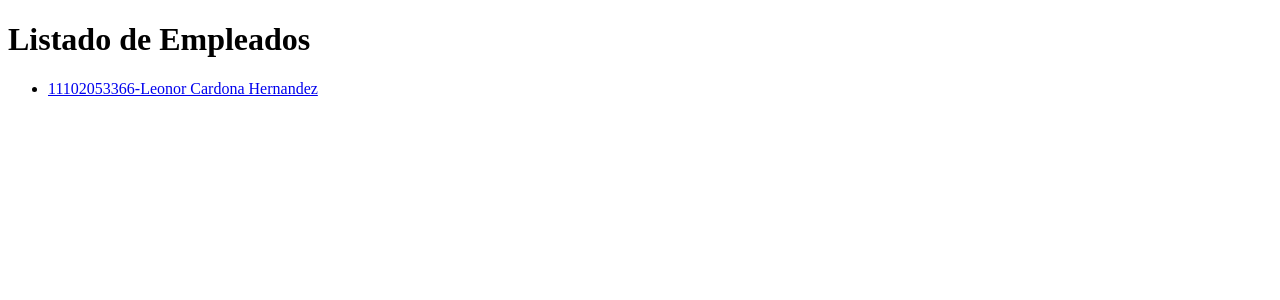
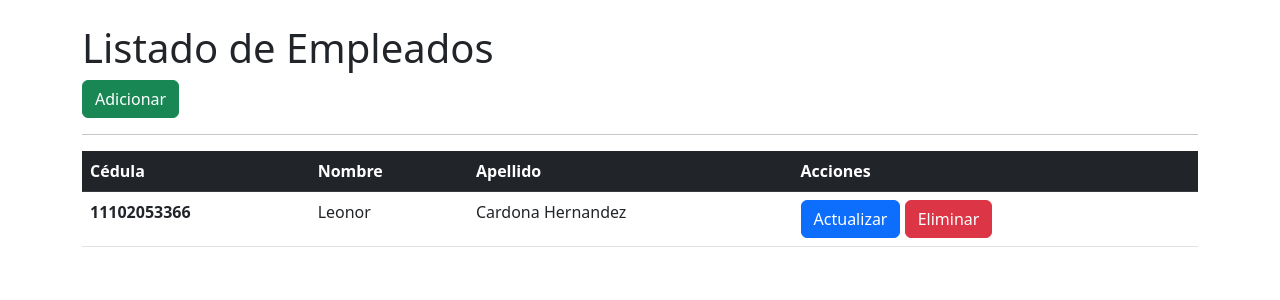
Before and after one commit to apachecoo/level2Employee, a PHP site: page / in a window 1280 px wide. Shown: the top 300 px of the page. Run offline with PHP 8.4, Linux system fonts and the light colour scheme; data comes from the database, SQL or seed files in the repository.

Commit message:
mejoras reto

```diff
--- a/src/controllers/EmployeeController.php
+++ b/src/controllers/EmployeeController.php
@@ -21,4 +21,14 @@ class EmployeeController
         $employee = EmployeeModel::find($id);
         require_once('./views/employee/show.php');
     }
+
+    public function delete()
+    {
+        //Your code
+    }
+
+    public function edit()
+    {
+        //Your code
+    }
 }
--- a/src/index.php
+++ b/src/index.php
@@ -2,7 +2,6 @@
 
 require_once('models/EmployeeModel.php');
 require_once('controllers/EmployeeController.php');
-
 if (isset($_GET['controller']) && isset($_GET['action'])) {
     $controller = $_GET['controller'];
     $action = $_GET['action'];
@@ -10,8 +9,6 @@ if (isset($_GET['controller']) && isset($_GET['action'])) {
     $controller = 'EmployeeController';
     $action = 'index';
 }
-
 require_once('controllers/' . $controller . '.php');
-
 $controller = new $controller();
 $controller->{$action}();
--- a/src/models/EmployeeModel.php
+++ b/src/models/EmployeeModel.php
@@ -3,10 +3,6 @@
 class EmployeeModel
 {
     protected static $pdo;
-
-    public function __construct()
-    {
-    }
 
     public static function initialize()
     {
--- a/src/views/employee/index.php
+++ b/src/views/employee/index.php
@@ -4,13 +4,56 @@
     <meta charset="UTF-8">
     <meta name="viewport" content="width=device-width, initial-scale=1.0">
     <title>Empleados</title>
+    <link href="https://cdn.jsdelivr.net/npm/bootstrap@5.2.3/dist/css/bootstrap.min.css" rel="stylesheet"
+          integrity="sha384-rbsA2VBKQhggwzxH7pPCaAqO46MgnOM80zW1RWuH61DGLwZJEdK2Kadq2F9CUG65" crossorigin="anonymous">
 </head>
 <body>
-<h1>Listado de Empleados</h1>
-<ul>
-    <?php foreach ($employees as $employee): ?>
-        <li><a href="?controller=EmployeeController&action=show&id=<?= $employee['id'] ?>"><?= $employee['dni'].'-'.$employee['name'].' '.$employee['lastName'] ?></a></li>
-    <?php endforeach; ?>
-</ul>
+<div class="container">
+    <br>
+    <h1>Listado de Empleados</h1>
+    <div class="row">
+        <div class="col">
+            <button type="button" class="btn btn-success ml-auto">Adicionar</button>
+        </div>
+    </div>
+    <hr>
+    <table class="table">
+        <thead class="table-dark">
+        <tr>
+            <th scope="col">Cédula</th>
+            <th scope="col">Nombre</th>
+            <th scope="col">Apellido</th>
+            <th scope="col">Acciones</th>
+        </tr>
+        </thead>
+        <tbody>
+        <?php
+        if (!empty($employees)) {
+            foreach ($employees as $employee): ?>
+                <tr>
+                    <th scope="row"><?= $employee['dni'] ?></th>
+                    <td><?= $employee['name'] ?></td>
+                    <td><?= $employee['lastName'] ?></td>
+                    <td>
+                        <button type="button" class="btn btn-primary">Actualizar</button>
+                        <button type="button" class="btn btn-danger">Eliminar</button>
+                    </td>
+                </tr>
+            <?php endforeach;
+        } else { ?>
+            <tr>
+                <td colspan="4">
+                    <div class="alert alert-warning text-center" role="alert">
+                        No existen datos para mostrar.
+                    </div>
+                </td>
+            </tr>
+        <?php } ?>
+        </tbody>
+    </table>
+</div>
+<script src="https://cdn.jsdelivr.net/npm/bootstrap@5.2.3/dist/js/bootstrap.bundle.min.js"
+        integrity="sha384-kenU1KFdBIe4zVF0s0G1M5b4hcpxyD9F7jL+jjXkk+Q2h455rYXK/7HAuoJl+0I4"
+        crossorigin="anonymous"></script>
 </body>
 </html>
```
Also changed, not shown: 4 other files.
